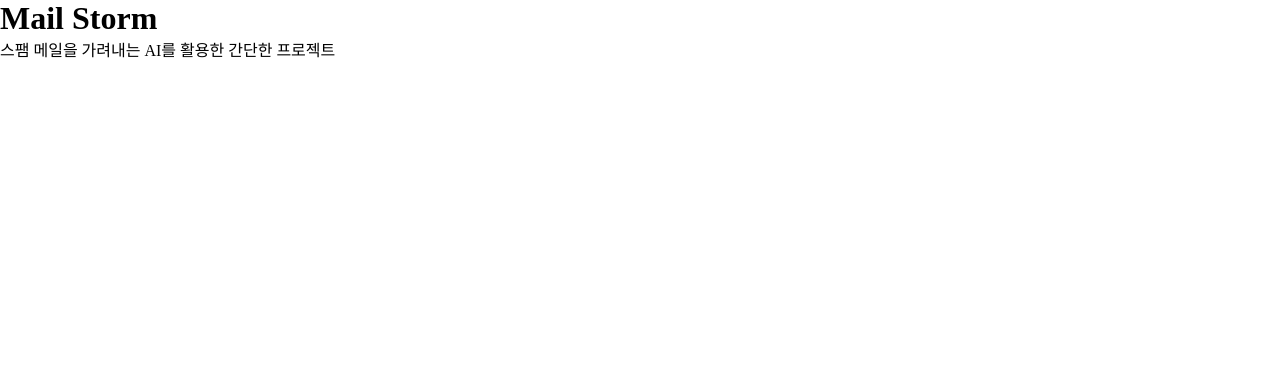
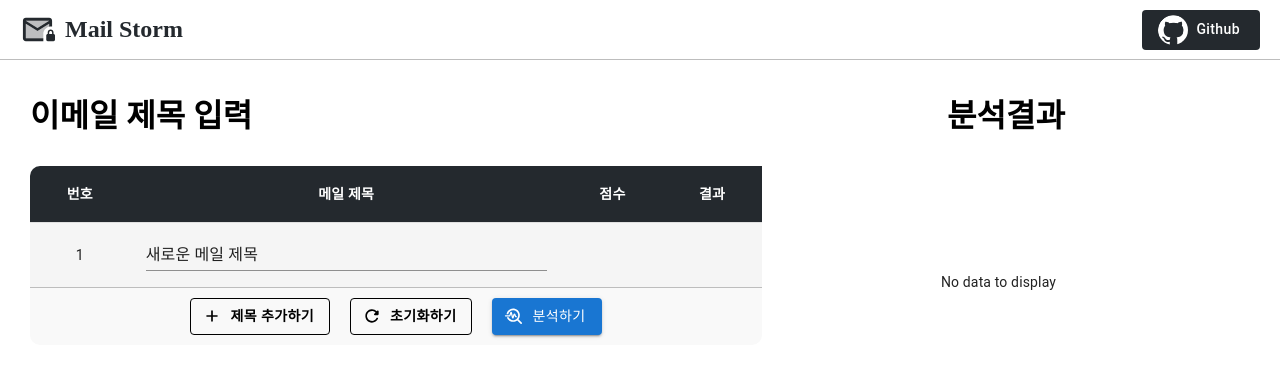
Before and after one commit to Vactor0911/mail-storm, a React (Vite) app: page / in a window 1280 px wide. Shown: the top 376 px of the page. Built offline with nearby package versions, Linux system fonts and the light colour scheme.

Commit message:
메인 페이지 구현

```diff
--- a/src/App.tsx
+++ b/src/App.tsx
@@ -1,8 +1,15 @@
-function App() {
-  return <>
-    <h1>Mail Storm</h1>
-    <p>스팸 메일을 가려내는 AI를 활용한 간단한 프로젝트</p>
-  </>;
-}
+import { BrowserRouter, Navigate, Route, Routes } from "react-router-dom";
+import Main from "./pages/Main";
+
+const App = () => {
+  return (
+    <BrowserRouter>
+      <Routes>
+        <Route path="/" element={<Main />} />
+        <Route path="*" element={<Navigate to="/" replace />} />
+      </Routes>
+    </BrowserRouter>
+  );
+};
 
 export default App;
--- /dev/null
+++ b/src/pages/Main.tsx
@@ -0,0 +1,254 @@
+import { useEffect, useRef } from "react";
+import axios from "axios";
+import styled from "@emotion/styled";
+import { Link } from "react-router-dom";
+import { Avatar, Button, Divider } from "@mui/material";
+import { color } from "../utils/theme";
+import StyledTable from "../components/StyledTable";
+import StyledChart from "../components/StyledChart";
+import { EmailProps, emailsAtom, isInputActiveAtom } from "../state";
+
+// 아이콘
+import MailLockTwoToneIcon from "@mui/icons-material/MailLockTwoTone";
+import GithubIcon from "../assets/github.png";
+import AddRoundedIcon from "@mui/icons-material/AddRounded";
+import RefreshRoundedIcon from "@mui/icons-material/RefreshRounded";
+import TroubleshootRoundedIcon from "@mui/icons-material/TroubleshootRounded";
+import { useAtom } from "jotai";
+
+const Style = styled.div`
+  display: flex;
+  flex-direction: column;
+  width: 100%;
+  height: 100vh;
+
+  header {
+    display: flex;
+    justify-content: space-between;
+    align-items: center;
+    height: 60px;
+    padding: 10px 20px;
+    border-bottom: 1px solid ${color.gray};
+  }
+
+  header a {
+    display: flex;
+    align-items: center;
+    gap: 10px;
+    color: ${color.primary};
+    text-decoration: none;
+    white-space: nowrap;
+  }
+
+  .main-container {
+    display: flex;
+    justify-content: space-between;
+    padding: 30px;
+    max-height: calc(100% - 60px);
+  }
+
+  .table-container {
+    display: flex;
+    flex-direction: column;
+    width: 60%;
+    max-height: 100%;
+  }
+
+  .table-container h1 {
+    margin-bottom: 30px;
+  }
+
+  .table-wrapper {
+    width: 100%;
+    border-radius: 10px 0 0 0;
+    overflow-y: scroll;
+  }
+
+  .table-wrapper table {
+    overflow: scroll;
+    width: 100%;
+    min-width: 350px;
+  }
+
+  .table-container .button-container {
+    display: flex;
+    flex-wrap: wrap;
+    justify-content: center;
+    align-items: center;
+    gap: 20px;
+    padding: 10px;
+    background-color: #f9f9f9;
+    border-top: 1px solid ${color.gray};
+    border-radius: 0 0 10px 10px;
+  }
+
+  .chart-container {
+    display: flex;
+    flex-direction: column;
+    width: 40%;
+    height: 100%;
+    align-items: center;
+    gap: 30px;
+  }
+
+  .divider {
+    display: none;
+  }
+
+  @media (max-width: 768px) {
+    header {
+      padding: 10px;
+    }
+
+    .main-container {
+      flex-direction: column;
+      align-items: center;
+      max-height: none;
+      gap: 60px;
+    }
+
+    .table-container {
+      width: 100%;
+      overflow: scroll;
+    }
+
+    .table-container h1 {
+      align-self: center;
+    }
+
+    .chart-container {
+      width: 100%;
+      height: auto;
+    }
+
+    .divider {
+      display: block;
+    }
+  }
+
+  @media (max-width: 480px) {
+    .button-container {
+      flex-direction: column;
+    }
+
+    .button-container button {
+      width: 100%;
+    }
+  }
+`;
+
+const Main = () => {
+
+  const requestAnalysis = async () => {
+    try {
+      const emailTitles = emails.map(email => email.title);
+      const res = await axios.post("https://mailstorm.vactor0911.dev/api/analysis-email", {
+        emailTitles, // emailTitle 데이터 전송
+      });
+
+      console.log("Data sent successfully:", res.data.data);
+    } catch (error) {
+      console.error("Error occurred while sending data:", error);
+    }
+  };
+
+  const [emails, setEmails] = useAtom(emailsAtom);
+  const [, setIsInputActive] = useAtom(isInputActiveAtom);
+
+  const scrollRef = useRef<HTMLTableElement>(null);
+  useEffect(() => {
+    scrollRef.current?.scrollTo({
+      top: scrollRef.current.scrollHeight,
+      behavior: "smooth",
+    });
+  }, [emails.length]);
+
+  return (
+    <Style>
+      <header>
+        <Link to="/">
+          <MailLockTwoToneIcon fontSize="large" />
+          <h2>Mail Storm</h2>
+        </Link>
+        <Button
+          startIcon={
+            <Avatar src={GithubIcon} sx={{ width: "30px", height: "30px" }} />
+          }
+          sx={{
+            padding: "5px 20px",
+            backgroundColor: "#24292e",
+            color: "white",
+            textTransform: "none",
+          }}
+          onClick={() =>
+            window.open("https://github.com/Vactor0911/mail-storm", "_blank")
+          }
+        >
+          Github
+        </Button>
+      </header>
+
+      <div className="main-container">
+        <div className="table-container">
+          <h1>이메일 제목 입력</h1>
+          <div className="table-wrapper" ref={scrollRef}>
+            <StyledTable />
+          </div>
+          <div className="button-container">
+            {emails.length < 10 && (
+              <Button
+                variant="outlined"
+                color="modern"
+                startIcon={<AddRoundedIcon />}
+                sx={{ fontWeight: "bold" }}
+                onClick={() => {
+                  if (emails[emails.length - 1]?.title === "새로운 메일 제목") {
+                    return;
+                  }
+
+                  setEmails([...emails, { title: "새로운 메일 제목" }]);
+                }}
+              >
+                제목 추가하기
+              </Button>
+            )}
+            <Button
+              variant="outlined"
+              color="modern"
+              startIcon={<RefreshRoundedIcon />}
+              sx={{ fontWeight: "bold" }}
+              onClick={() => {
+                setEmails([{ title: "새로운 메일 제목" }] as EmailProps[]);
+                window.scrollTo({ top: 0, behavior: "smooth" });
+                const emailTitleInput = document.querySelector(
+                  "#tf-email-title"
+                ) as HTMLInputElement | null;
+                if (emailTitleInput) {
+                  emailTitleInput.value = "새로운 메일 제목";
+                }
+                setIsInputActive(true);
+              }}
+            >
+              초기화하기
+            </Button>
+            <Button variant="contained" startIcon={<TroubleshootRoundedIcon />} onClick={() => {
+              setIsInputActive(false);
+              requestAnalysis(); // 분석 시작
+            }}>
+              분석하기
+            </Button>
+          </div>
+        </div>
+
+        <Divider className="divider" variant="middle" flexItem  />
+
+        <div className="chart-container">
+          <h1>분석결과</h1>
+          <StyledChart />
+        </div>
+      </div>
+    </Style>
+  );
+};
+
+export default Main;
```
